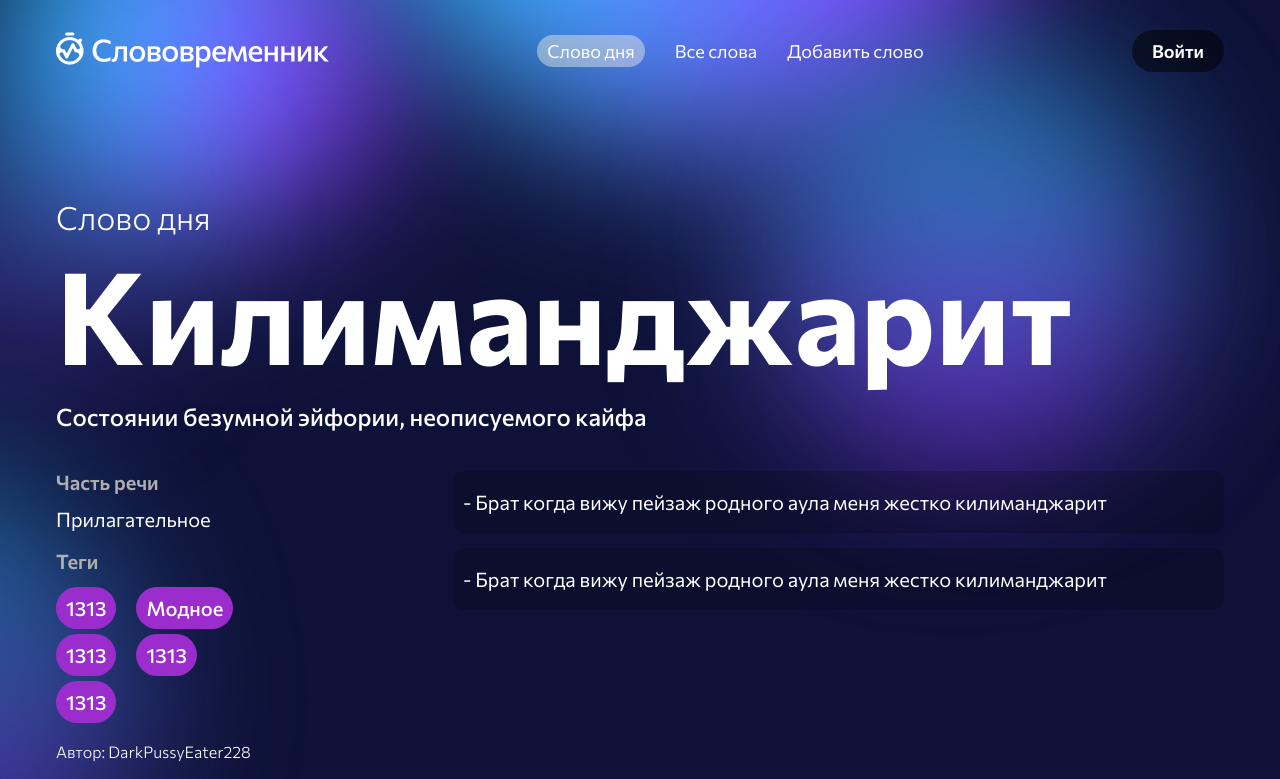
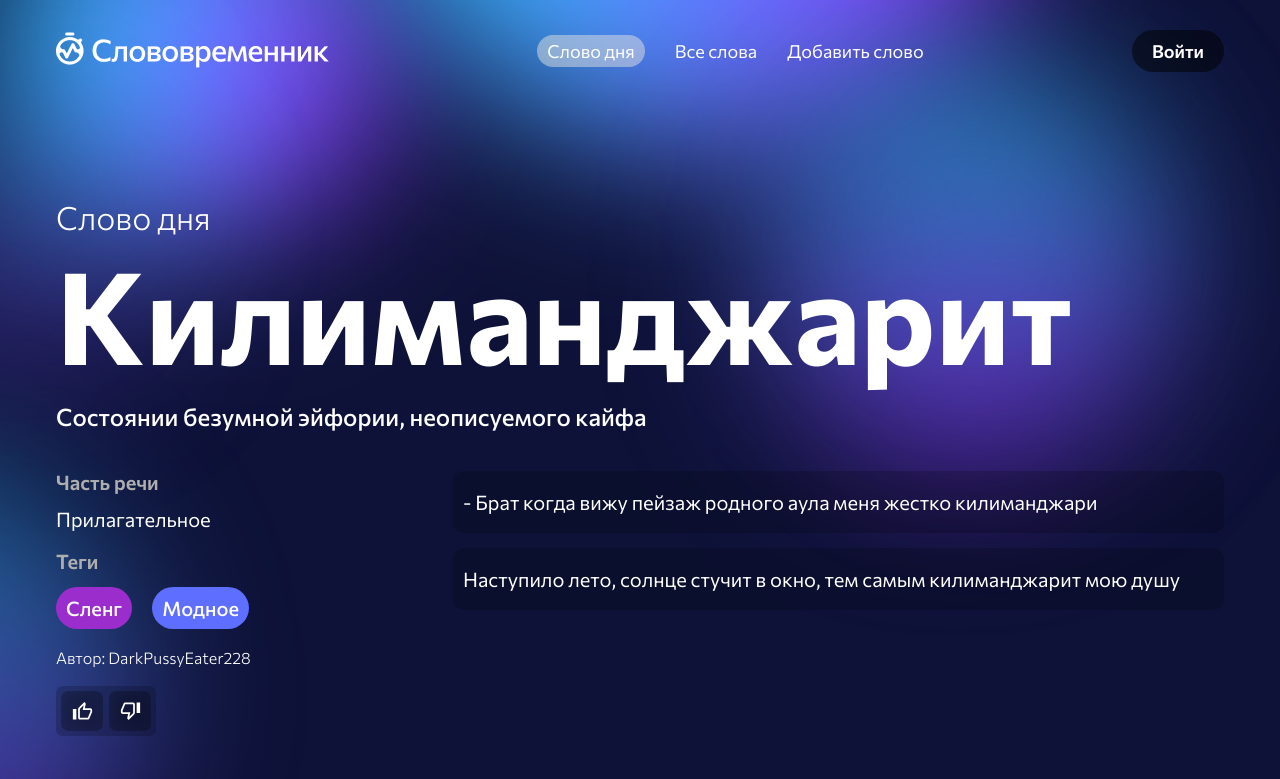
Before and after one commit to StKir/slovovremennik, a Next.js app: page /day-word in a window 1280 px wide. Shown: the top 779 px of the page. Built offline with nearby package versions, Linux system fonts and the light colour scheme.

Commit message:
feat: :rocket: Доработал логику на странице слово дня

```diff
--- a/src/components/screens/dayWord/DayWord.tsx
+++ b/src/components/screens/dayWord/DayWord.tsx
@@ -1,3 +1,4 @@
+/* eslint-disable react/jsx-key */
 /* eslint-disable jsx-a11y/alt-text */
 import Teg from '@/components/ui/teg';
 import Image from 'next/image';
@@ -7,61 +8,95 @@ import DisLike from '@/assets/imgs/DisLike.svg';
 
 import styles from './dayWord.module.scss';
 import clsx from 'clsx';
+import { Dispatch, SetStateAction, useEffect, useState } from 'react';
+import { IWord } from '@/interfaces/api.interface';
+import { dayWord } from './constant';
 
-const DayWord = () => {
+interface IDemo {
+  data: IWord | undefined | null;
+  loading: boolean;
+}
+const RenderContentDayWord: React.FC<{ data: IWord }> = ({ data }) => {
   return (
-		<div className={styles.container}>
-			<h3 className={styles.name_page}>Слово дня</h3>
+    <>
       <div>
-				<h2 className={styles.main_title}>Килиманджарит</h2>
-				<p className={styles.main_direction}>
-					Состоянии безумной эйфории, неописуемого кайфа
-				</p>
+        <div>
+          <h2 className={styles.main_title}>{data.word}</h2>
+          <p className={styles.main_direction}>Состоянии безумной эйфории, неописуемого кайфа</p>
         </div>
         <div className={styles.info_content}>
           <div className={styles.info_section}>
             <ul className={styles.list_info}>
               <li className={styles.item_info}>
                 <h4>Часть речи</h4>
-							<p>Прилагательное</p>
+                <p>{data.speech}</p>
               </li>
               <li className={styles.item_info}>
                 <h4>Теги</h4>
                 <div className={styles.tegs_content}>
-								<Teg type='pink'>1313</Teg>
-								<Teg type='pink'>Модное</Teg>
-								<Teg type='pink'>1313</Teg>
-								<Teg type='pink'>1313</Teg>
-								<Teg type='pink'>1313</Teg>
+                  {data.tegs.map((el, index) => (
+                    <Teg key={index} type={index % 2 === 0 ? 'pink' : 'blue'}>
+                      {el}
+                    </Teg>
+                  ))}
                 </div>
               </li>
             </ul>
-					<h4 className={styles.info_author}>Автор: DarkPussyEater228</h4>
+            <h4 className={styles.info_author}>Автор: {data.author}</h4>
 
             <div className={styles.likes_func}>
               <div className={clsx(styles.btn_action, styles.like)}>
-							<Image src={Like} alt='like' />
+                <Image src={Like} alt="like" />
               </div>
               <div className={clsx(styles.btn_action, styles.dislike)}>
-							<Image src={DisLike} alt='dislike' />
+                <Image src={DisLike} alt="dislike" />
               </div>
               <div className={styles.disable}></div>
             </div>
           </div>
 
           <ul className={styles.info_use}>
-					<li className={styles.list_use}>
-						<p className={styles.text_use}>
-							- Брат когда вижу пейзаж родного аула меня жестко килиманджарит
-						</p>
+            {data.example.map((el, key) => (
+              <li className={styles.list_use} key={key}>
+                <p className={styles.text_use}>{el}</p>
               </li>
-					<li className={styles.list_use}>
-						<p className={styles.text_use}>
-							- Брат когда вижу пейзаж родного аула меня жестко килиманджарит
-						</p>
-					</li>
+            ))}
           </ul>
         </div>
+      </div>
+    </>
+  );
+};
+
+const DemoLoadingContent: React.FC<IDemo> = ({ data, loading }) => {
+  return <div>{loading && !data ? <>Загрузка...</> : <RenderContentDayWord data={data!} />}</div>;
+};
+
+const demoResponseForServer: ({ setState }: any) => void = ({ setState }) => {
+  setTimeout(() => {
+    setState({
+      data: dayWord,
+      loading: false,
+    });
+  }, 5000);
+};
+
+const DayWord = () => {
+  //Демо использование
+
+  const [state, setState] = useState<IDemo>({
+    data: null,
+    loading: true,
+  });
+
+  useEffect(() => {
+    demoResponseForServer({ setState: setState });
+  }, []);
+
+  return (
+    <div className={styles.container}>
+      <h3 className={styles.name_page}>Слово дня</h3>
+      {<DemoLoadingContent data={state.data} loading={state.loading} />}
     </div>
   );
 };
--- /dev/null
+++ b/src/components/screens/dayWord/constant.ts
@@ -0,0 +1,13 @@
+import { IWord } from '@/interfaces/api.interface';
+
+export const dayWord: IWord = {
+  word: 'Килиманджарит',
+  description: 'Состоянии безумной эйфории, неописуемого кайфа',
+  tegs: ['Сленг', 'Модное'],
+  author: 'DarkPussyEater228',
+  speech: 'Прилагательное',
+  example: [
+    '- Брат когда вижу пейзаж родного аула меня жестко килиманджари',
+    'Наступило лето, солнце стучит в окно, тем самым килиманджарит мою душу',
+  ],
+};
--- a/src/components/screens/dayWord/dayWord.module.scss
+++ b/src/components/screens/dayWord/dayWord.module.scss
@@ -1,6 +1,9 @@
 @import './../../../styles/variable';
 
 .container {
+  * {
+    cursor: default;
+  }
   @extend %container;
 
   .name_page {
```
Also changed, not shown: src/interfaces/api.interface.ts (added, +8 -0 lines). Lines whose indentation alone changed are shown as unchanged.
